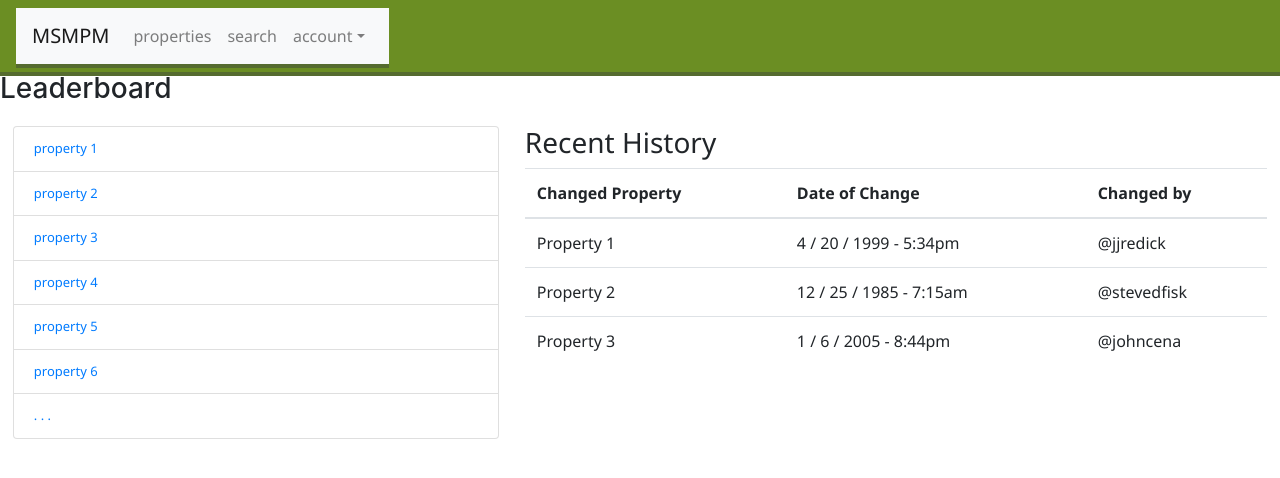
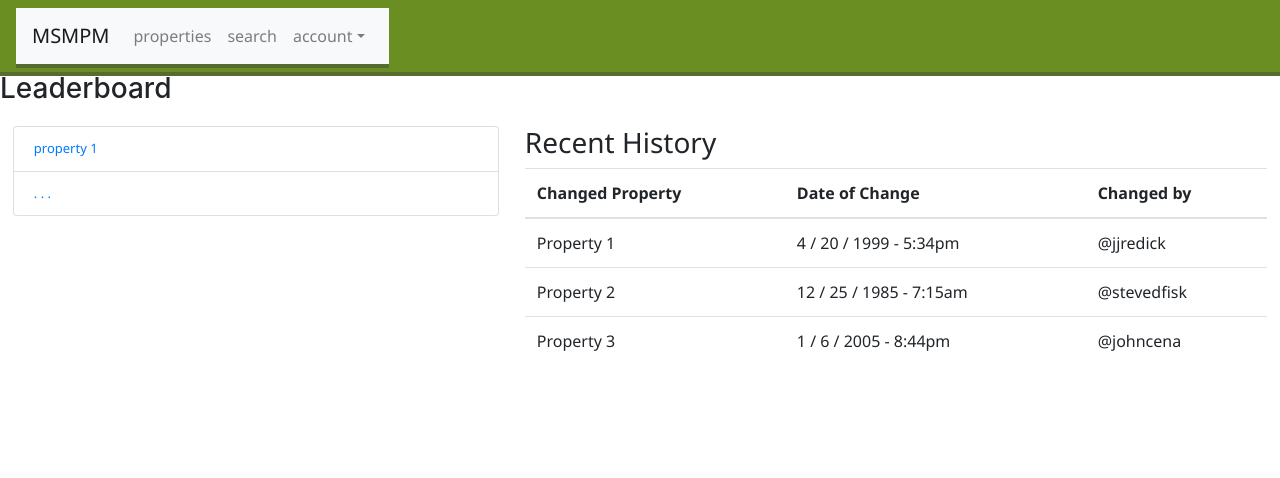
Before and after one commit to thomasgit227/CMPS285, a React (Create React App) app in the folder msmpm/msmpm/: page / in a window 1280 px wide. Shown: the top 478 px of the page. Built offline with nearby package versions, Linux system fonts and the light colour scheme.

Commit message:
Removed 'Router' import

```diff
--- a/msmpm/msmpm/src/home/Leaderboard.js
+++ b/msmpm/msmpm/src/home/Leaderboard.js
@@ -4,7 +4,6 @@ import {
     ListGroupItem,
   } from 'reactstrap';
 import {
-    Router,
     Link,
     BrowserRouter,
 } from 'react-router-dom';
@@ -14,7 +13,7 @@ export default function Leadership() {
     return (
         <BrowserRouter>
             <div>
-                <h3 className = 'leadership_heading'>
+                <h3 className = 'leaderboard_heading'>
                     Leaderboard
                 </h3>
                 <ListGroup className = 'leaderboard'>
@@ -23,11 +22,7 @@ export default function Leadership() {
                             property 1
                         </Link>
                     </ListGroupItem>
-                    <ListGroupItem tag = 'a' href = "/properties/2/">property 2</ListGroupItem>
-                    <ListGroupItem tag = 'a' href = "/properties/3/">property 3</ListGroupItem>
-                    <ListGroupItem tag = 'a' href = "/properties/4/">property 4</ListGroupItem>
-                    <ListGroupItem tag = 'a' href = "/properties/5/">property 5</ListGroupItem>
-                    <ListGroupItem tag = 'a' href = "/properties/6/">property 6</ListGroupItem>
+
                     <ListGroupItem tag = 'a' href = "/properties/">. . . </ListGroupItem>
                 </ListGroup>
             </div>
```
